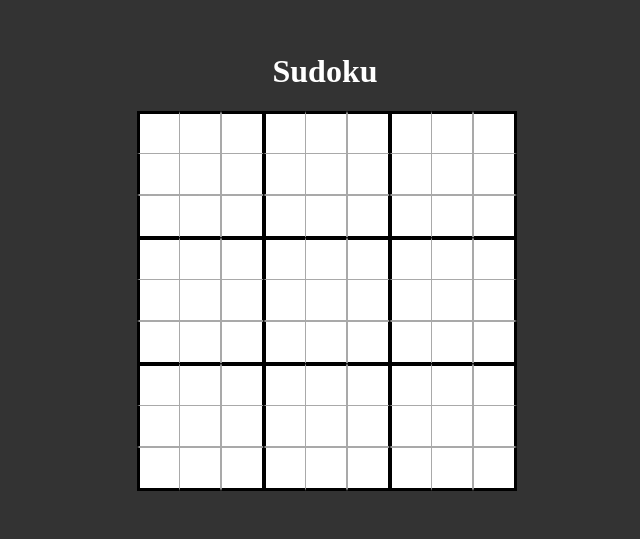
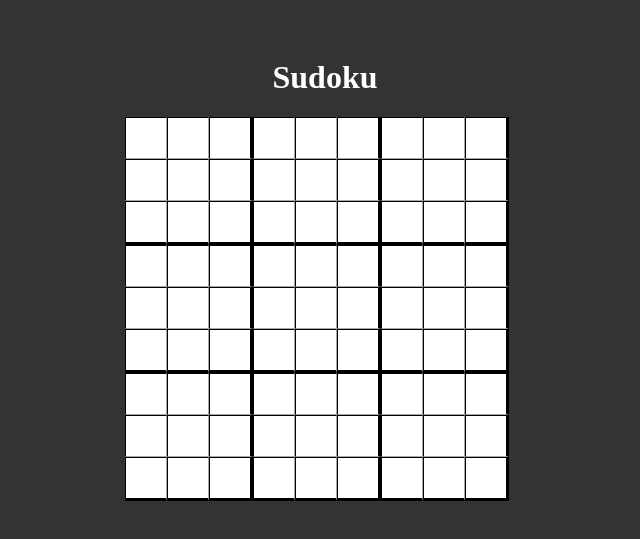
Before and after one commit to keshavtarafdar/Minis, a React (Vite) app in the folder sudoku-app/: page / in a window 1280 px wide. Shown: the part 131-670 px from the top of the page, without its empty margins (315-955 px from the left). Built offline with nearby package versions, Linux system fonts and the light colour scheme.

Commit message:
Finally fixed subgrid borders! Grid looks great now

```diff
--- a/sudoku-app/src/components/SudokuGrid.css
+++ b/sudoku-app/src/components/SudokuGrid.css
@@ -1,47 +1,38 @@
 .sudoku-grid {
-    display: grid;
-    grid-template-columns: repeat(9, 40px); /* 9 columns of 40px width */
-    grid-template-rows: repeat(9, 40px); /* 9 rows of 40px height */
-    gap: 2px; /* between cells */
-    margin-bottom: 20px;
+    width: 400px;
+    margin: 0 auto; /* Centers grid horizontally */
 }
 
 .row {
-    display: contents;
-    /* This is a bit hard to explain but basically, since the grid is being
-    displayed as a grid - 9 columns - each row is being passed separately
-    and so we want these divs to be "passed up" without any formatting
-    straight to the grid above.
-
-    display: contents effectively makes the <div class-'row'> invisible to
-    the grid layout, treating the Cell objects within as direct children
-    of the grid. */
+    display: flex; /* Lay out cells horizontally */
 }
 
 /* Targets every cell in the grid, adding default gray border. */
 .cell {
-    border: 1px solid darkgray;
+    border-right: 1px solid darkgray;
+    border-bottom: 1px solid darkgray;
     display: flex;
     justify-content: center;
     align-items: center;
 }
 
-/* Targets every cell that is first in a group of 3 (ex. 1, 4, 7) */
-.cell:nth-child(3n+1) {
-    border-left: 3px solid black;
-}
-
-/* Targets every cell that is last in a group of 3 (ex. 3, 6, 9)*/
-.cell:nth-child(3n) {
+/* Remove the right border on the last cell of every row
+and replace it with a thick border */
+.row .cell:last-child {
     border-right: 3px solid black;
 }
 
-/* Targets the first row of every 3-row block (1, 4, 7) */
-.row:nth-child(3n+1) .cell {
-    border-top: 3px solid black;
+/* Add a thick bottom border to every 3rd row
+so rows 3, 6, and 9 have a thicker lower boundary */
+.sudoku-grid .row:nth-child(3) .cell,
+.sudoku-grid .row:nth-child(6) .cell,
+.sudoku-grid .row:nth-child(9) .cell {
+    border-bottom: 3px solid black;
 }
 
-/* Targets the last row of every 3-row block (3, 6, 9) */
-.row:nth-child(3n) .cell {
-    border-bottom: 3px solid black;
+/* For the vertical subgrid separation, add thicker right borders
+to the cells in the 3rd and 6th positions of each row */
+.row .cell:nth-child(3),
+.row .cell:nth-child(6) {
+    border-right: 3px solid black;
 }
```
